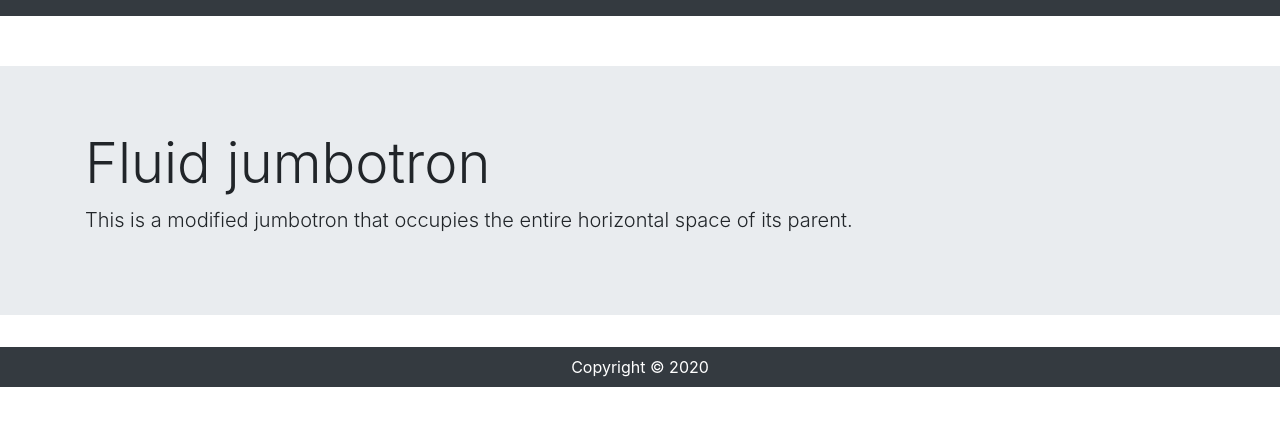
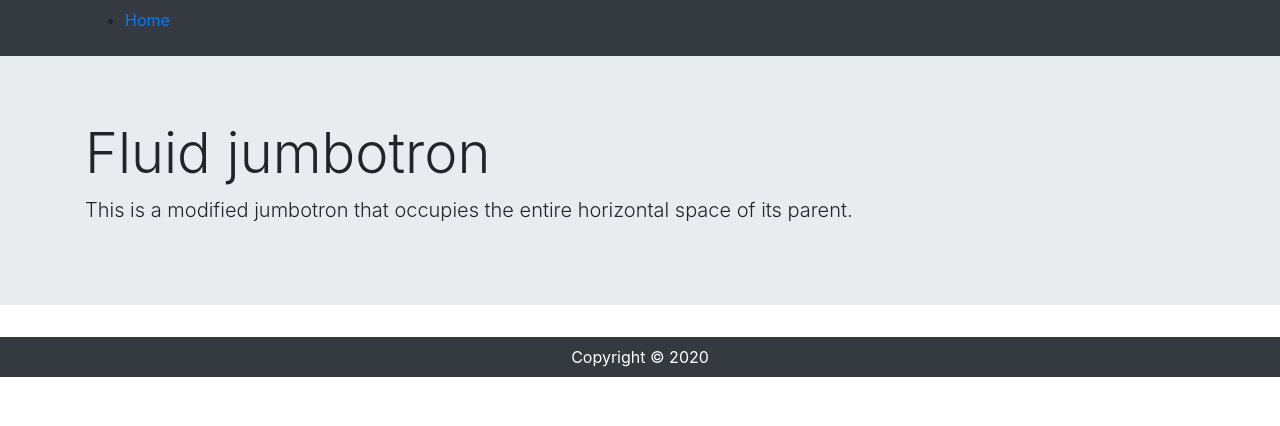
Before and after one commit to schollet/homepage, a Jekyll site: the page built from index.html, in a window 1280 px wide. Shown: the top 426 px of the page. Built offline with Jekyll 4.4.1, drawn with Linux system fonts in a browser that asks for light colours.

Commit message:
Update header.html

```diff
--- a/_includes/header.html
+++ b/_includes/header.html
@@ -1,6 +1,8 @@
 
-<nav class="navbar navbar-dark bg-dark" style="margin-bottom:50px;">
+<nav class="navbar navbar-dark bg-dark">
   <div class="container">
-
+      <ul>
+        <li><a href="#">Home</a></li>
+    </ul>
    </div>
 </nav>
```
